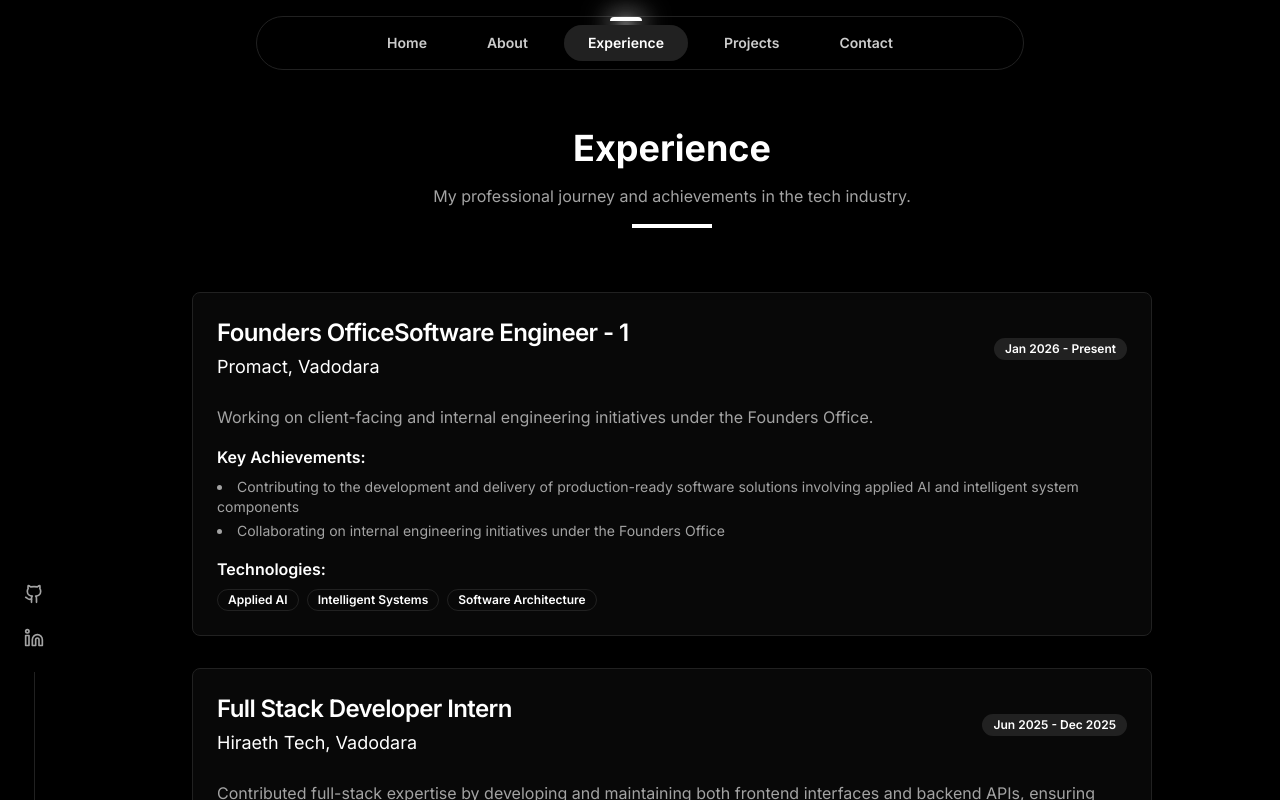
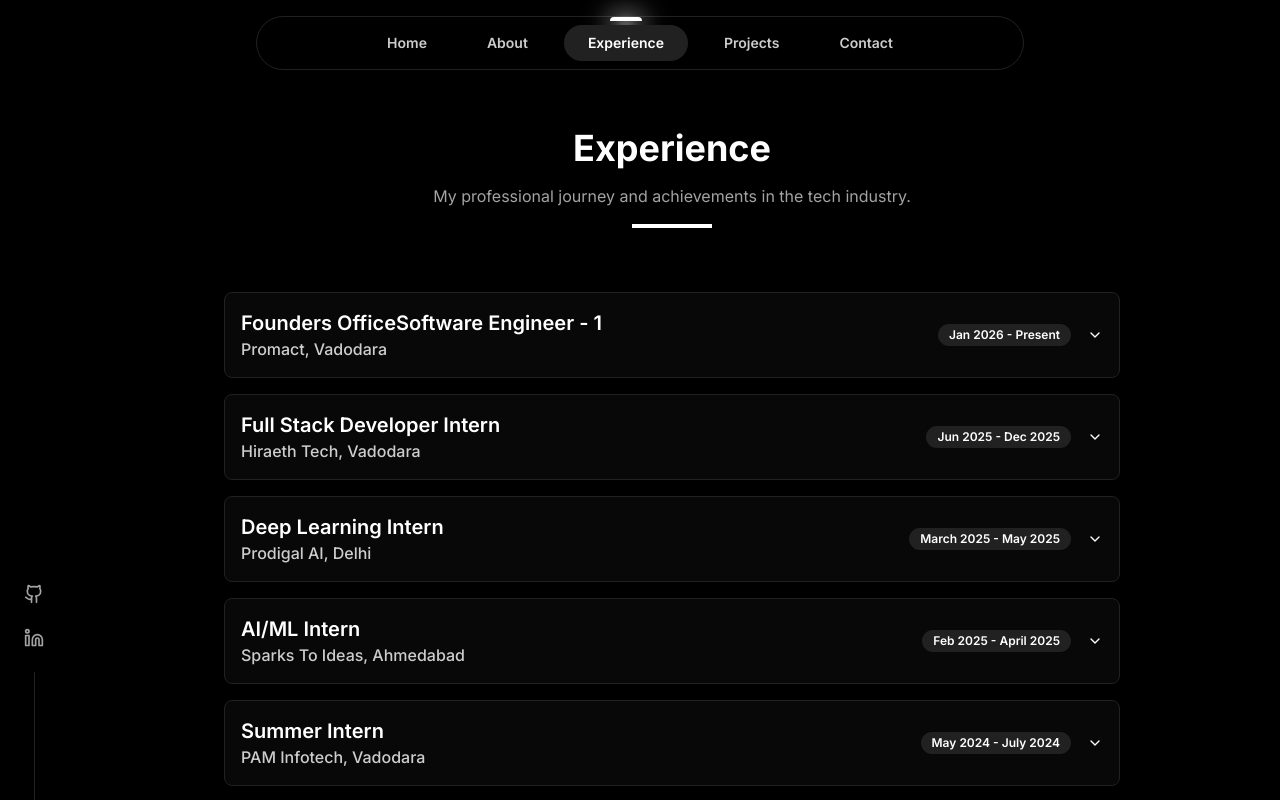
Before and after one commit to Vatsa10/Vatsa-Portfolio-Website, a Next.js app: page /experience in a window 1280 px wide. Shown: the top 800 px of the page. Built offline with nearby package versions, Linux system fonts and the light colour scheme.

Commit message:
refine experience page coz why not

```diff
--- a/components/experience.tsx
+++ b/components/experience.tsx
@@ -1,5 +1,10 @@
-import { Card, CardContent, CardDescription, CardHeader, CardTitle } from "@/components/ui/card"
 import { Badge } from "@/components/ui/badge"
+import {
+  Accordion,
+  AccordionContent,
+  AccordionItem,
+  AccordionTrigger,
+} from "@/components/ui/accordion"
 
 const experiences = [
   {
@@ -92,25 +97,31 @@ export default function Experience() {
           <div className="h-1 w-20 bg-primary mx-auto mt-4"></div>
         </div>
 
-        <div className="space-y-4 md:space-y-8">
+        <div className="max-w-4xl mx-auto">
+          <Accordion type="single" collapsible className="w-full space-y-4">
             {experiences.map((exp, index) => (
-            <Card key={index} className="group hover:shadow-lg transition-shadow">
-              <CardHeader className="p-4 md:p-6">
-                <div className="flex flex-col md:flex-row md:items-center md:justify-between gap-2 md:gap-4">
+              <AccordionItem
+                key={index}
+                value={`item-${index}`}
+                className="border rounded-lg px-4 bg-card"
+              >
+                <AccordionTrigger className="hover:no-underline py-4">
+                  <div className="flex flex-col md:flex-row md:items-center text-left w-full gap-2 pr-4 justify-between">
                     <div>
-                    <CardTitle className="text-lg md:text-xl lg:text-2xl">{exp.title}</CardTitle>
-                    <CardDescription className="text-base md:text-lg text-primary mt-1">{exp.company}</CardDescription>
+                      <h3 className="font-semibold text-lg md:text-xl">{exp.title}</h3>
+                      <p className="text-sm md:text-base text-primary/80">{exp.company}</p>
                     </div>
-                  <Badge variant="secondary" className="w-fit text-xs">
+                    <Badge variant="secondary" className="w-fit text-xs whitespace-nowrap">
                       {exp.period}
                     </Badge>
                   </div>
-              </CardHeader>
-              <CardContent className="p-4 pt-0 md:p-6 md:pt-0 space-y-3 md:space-y-4">
+                </AccordionTrigger>
+                <AccordionContent className="pt-2 pb-4">
+                  <div className="space-y-4">
                     <p className="text-muted-foreground text-sm md:text-base">{exp.description}</p>
 
                     <div>
-                  <h4 className="font-semibold mb-1 md:mb-2 text-sm md:text-base">Key Achievements:</h4>
+                      <h4 className="font-semibold mb-2 text-sm md:text-base">Key Achievements:</h4>
                       <ul className="list-disc list-inside space-y-1 text-muted-foreground text-xs md:text-sm">
                         {exp.achievements.map((achievement, i) => (
                           <li key={i}>{achievement}</li>
@@ -119,8 +130,8 @@ export default function Experience() {
                     </div>
 
                     <div>
-                  <h4 className="font-semibold mb-1 md:mb-2 text-sm md:text-base">Technologies:</h4>
-                  <div className="flex flex-wrap gap-1 md:gap-2">
+                      <h4 className="font-semibold mb-2 text-sm md:text-base">Technologies:</h4>
+                      <div className="flex flex-wrap gap-2">
                         {exp.skills.map((skill) => (
                           <Badge key={skill} variant="outline" className="text-xs">
                             {skill}
@@ -128,9 +139,11 @@ export default function Experience() {
                         ))}
                       </div>
                     </div>
-              </CardContent>
-            </Card>
+                  </div>
+                </AccordionContent>
+              </AccordionItem>
             ))}
+          </Accordion>
         </div>
       </div>
     </section>
```
Lines whose indentation alone changed are shown as unchanged.
